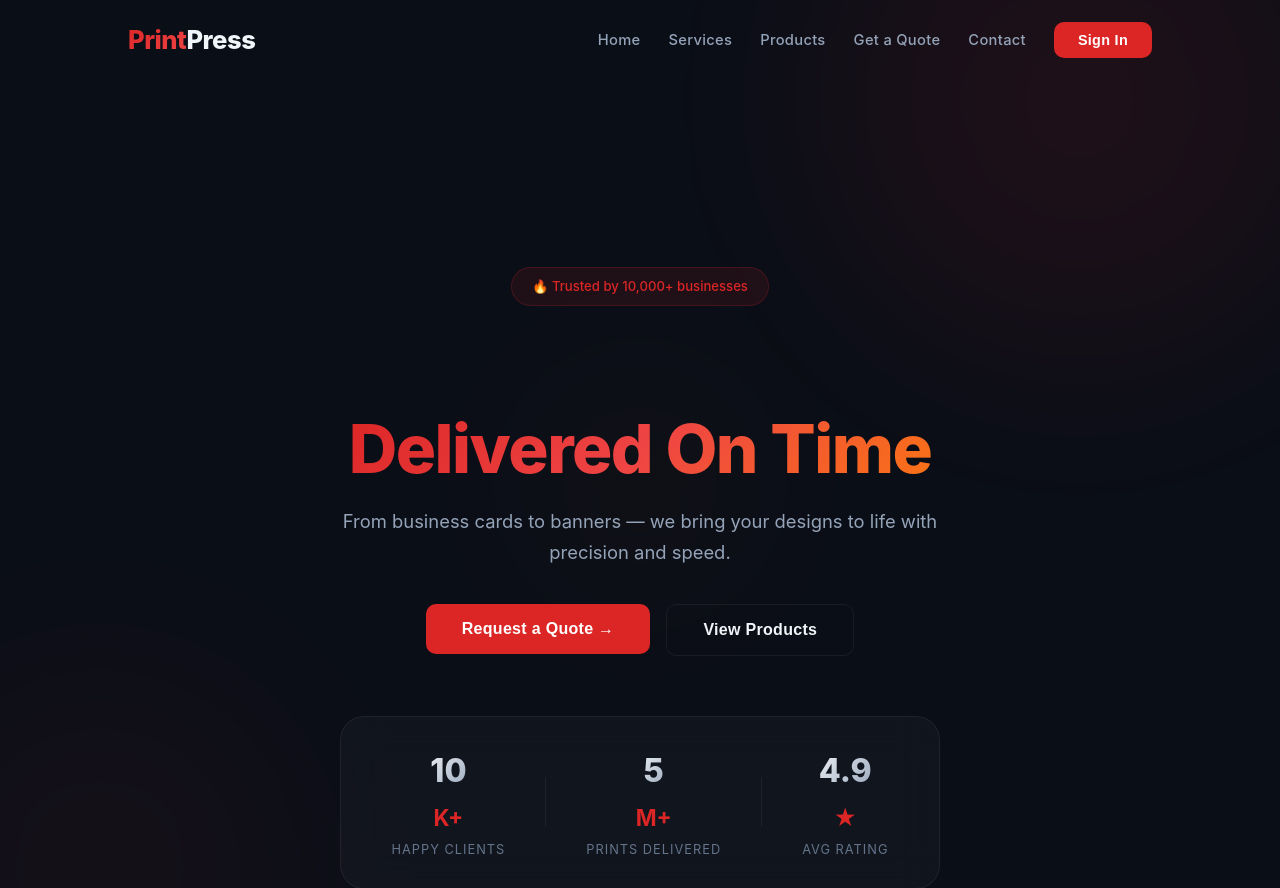
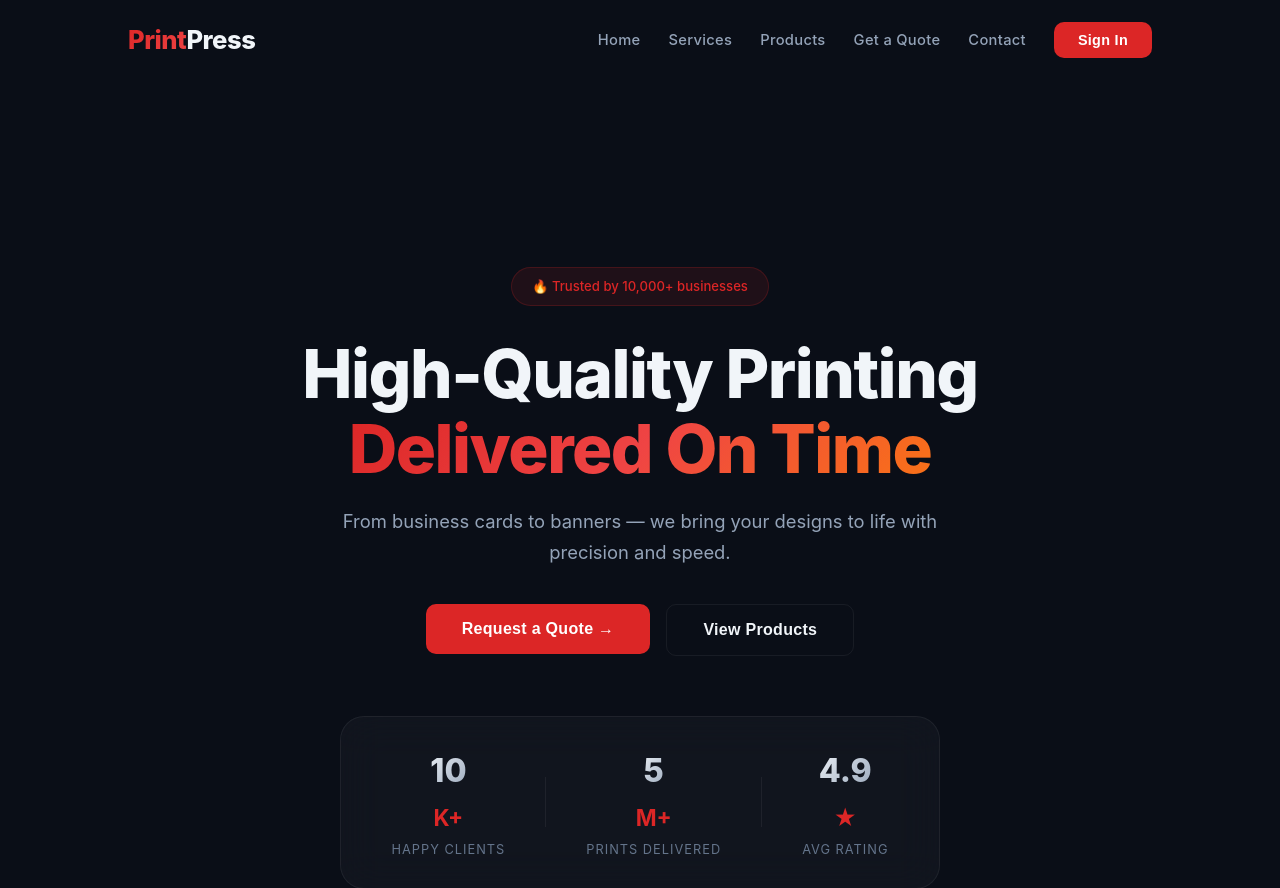
Before and after one commit to SaadRiaz99/Fast-Application-programing-Interface, a FastAPI app: page / in a window 1280 px wide. Shown: the top 888 px of the page. Run offline with FastAPI, Linux system fonts and the light colour scheme.

Commit message:
Remove animated orbs, typewriter, and tilt effects from landing CSS

```diff
--- a/static/landing.css
+++ b/static/landing.css
@@ -47,8 +47,6 @@ nav {
     color:var(--text-primary);
     transition:var(--transition);
 }
-
-nav.nav-hidden { transform:translateY(-100%); }
 
 .logo { font-size:1.6rem; font-weight:800; letter-spacing:-.5px; }
 
@@ -102,37 +100,6 @@ nav.nav-hidden { transform:translateY(-100%); }
     overflow:hidden;
 }
 
-/* Animated Gradient Orbs */
-.orb {
-    position:absolute;
-    border-radius:50%;
-    filter:blur(80px);
-    pointer-events:none;
-    opacity:.4;
-}
-
-.orb-1 {
-    width:600px; height:600px;
-    background:radial-gradient(circle,rgba(220,38,38,.3),transparent);
-    top:-200px; right:-100px;
-    animation:orbFloat 12s ease-in-out infinite;
-}
-
-.orb-2 {
-    width:500px; height:500px;
-    background:radial-gradient(circle,rgba(239,68,68,.15),transparent);
-    bottom:-150px; left:-150px;
-    animation:orbFloat2 15s ease-in-out infinite;
-}
-
-.orb-3 {
-    width:300px; height:300px;
-    background:radial-gradient(circle,rgba(249,115,22,.1),transparent);
-    top:50%; left:50%;
-    transform:translate(-50%,-50%);
-    animation:orbFloat 18s ease-in-out infinite reverse;
-}
-
 /* Hero Content */
 .hero-content {
     max-width:820px;
@@ -160,15 +127,6 @@ nav.nav-hidden { transform:translateY(-100%); }
     line-height:1.12;
     letter-spacing:-1.5px;
     margin-bottom:20px;
-}
-
-.hero-title .typewriter {
-    display:inline-block;
-    overflow:hidden;
-    white-space:nowrap;
-    max-width:0;
-    animation:typewriter 1.8s steps(30) 1s forwards;
-    vertical-align:bottom;
 }
 
 .hero-title .gradient-text {
@@ -433,10 +391,6 @@ nav.nav-hidden { transform:translateY(-100%); }
     transition:var(--transition);
 }
 
-.product-card:hover .product-emoji {
-    transform:scale(1.2) rotate(-5deg);
-}
-
 .product-card h3 {
     font-size:1.1rem;
     margin-bottom:8px;
@@ -688,6 +642,5 @@ footer {
 
 @media (max-width:480px) {
     .hero-title { font-size:2rem; }
-    .hero-title .typewriter { white-space:normal; animation:none; max-width:100%; }
     .service-card, .product-card { width:100%; max-width:320px; }
 }
```
